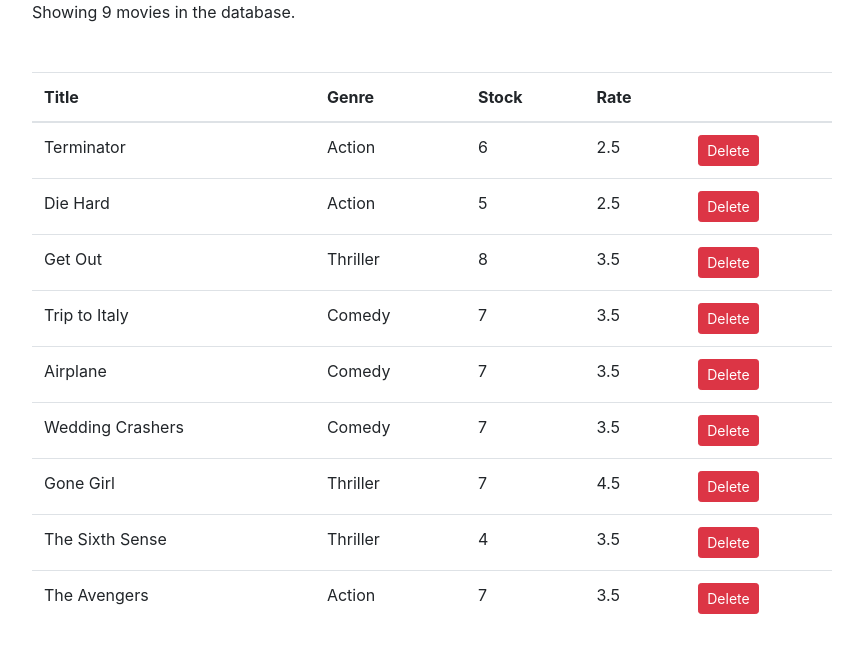
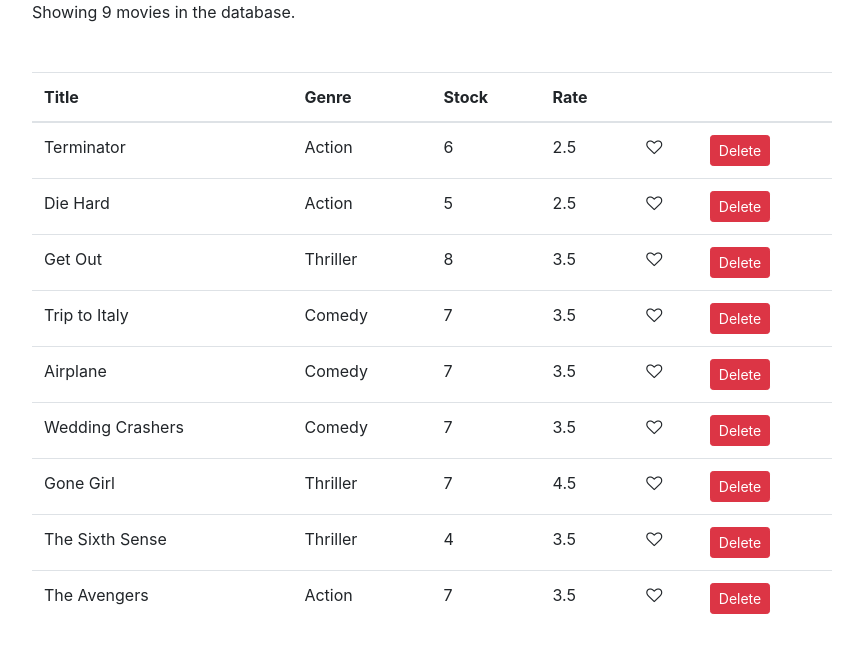
Before and after one commit to masoudtabatabaei/react-movies-list, a React (Create React App) app: page / in a window 1280 px wide. Shown: the top 652 px of the page, without its empty margins (53-916 px from the left). Built offline with nearby package versions, Linux system fonts and the light colour scheme.

Commit message:
Feature: Implement Like component functionality

```diff
--- /dev/null
+++ b/src/common/like.jsx
@@ -0,0 +1,14 @@
+import React, { Component } from "react";
+
+const Like = (props) => {
+  const { doLike, liked } = props;
+  return (
+    <i
+      className={liked ? "fa fa-heart" : "fa fa-heart-o"}
+      style={{ cursor: "pointer" }}
+      onClick={doLike}
+    ></i>
+  );
+};
+
+export default Like;
--- a/src/components/movies.jsx
+++ b/src/components/movies.jsx
@@ -1,5 +1,6 @@
 import React, { Component } from "react";
 import { getMovies } from "../services/fakeMovieService";
+import Like from "../common/like";
 
 class Movies extends Component {
   state = {
@@ -15,11 +16,21 @@
     this.setState({ movies });
   };
 
+  // Like movie
+  handlelike = (movie) => {
+    const movies = [...this.state.movies];
+    const index = movies.indexOf(movie);
+    movies[index].liked = !movies[index].liked;
+    this.setState({ movies });
+  };
+
   render() {
     const { length: count } = this.state.movies;
     if (count === 0) {
       return <p>There are no movies in the database.</p>;
     }
+
+    console.log("-- run --");
 
     return (
       <>
@@ -32,6 +43,7 @@
               <th>Stock</th>
               <th>Rate</th>
               <th></th>
+              <th></th>
             </tr>
           </thead>
           <tbody>
@@ -41,6 +53,12 @@
                 <td>{movie.genre.name}</td>
                 <td>{movie.numberInStock}</td>
                 <td>{movie.dailyRentalRate}</td>
+                <td>
+                  <Like
+                    doLike={() => this.handlelike(movie)}
+                    liked={movie.liked}
+                  />
+                </td>
                 <td>
                   <button
                     className="btn btn-sm btn-danger"
```
